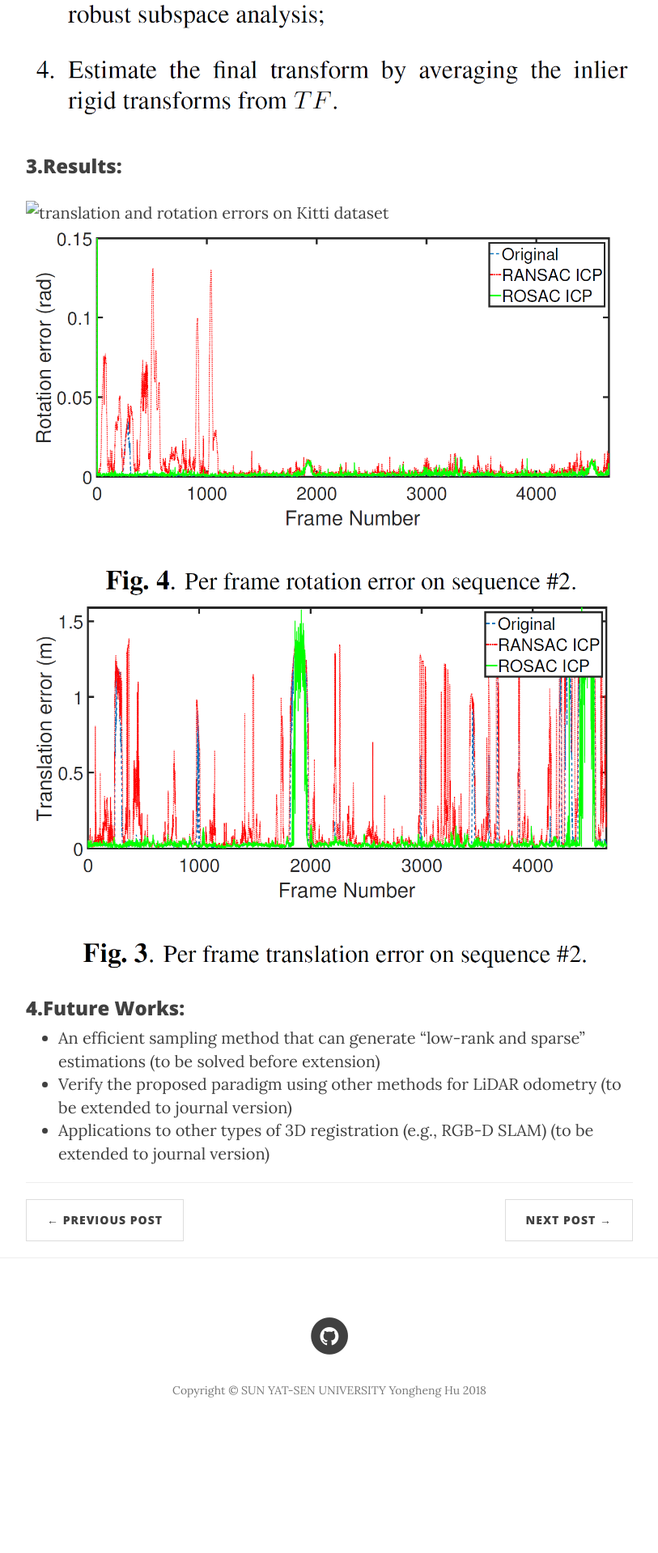
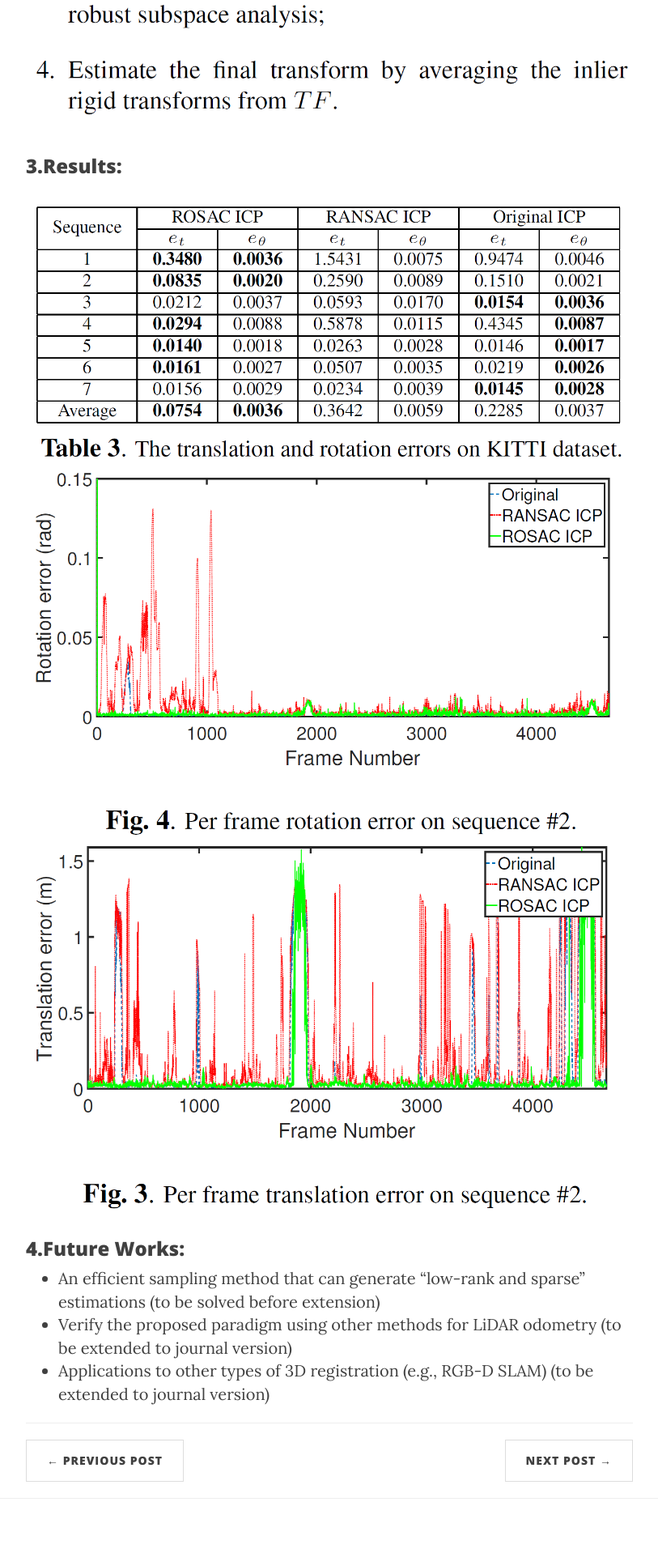
Before and after one commit to endlesswho/endlesswho.github.io, a Jekyll site: the page built from _posts/2018-01-09-the-post-543.md, in a window 1280 px wide. Shown: the part 1673-3591 px from the top of the page at 81% size, without its empty margins (233-1046 px from the left). Built offline with Jekyll 4.4.1, drawn with Linux system fonts in a browser that asks for light colours; nearby versions of some CDN libraries; before the commit the page ends 3466 px from its top, so only the background shows below that.

Commit message:
update 2018-01-09-the-post-543.md

```diff
--- a/_posts/2018-01-09-the-post-543.md
+++ b/_posts/2018-01-09-the-post-543.md
@@ -12,7 +12,7 @@ This paper has been accepted by ICASSP 2018.
 ### 2.Methodology:
 ![Methodology](/img/ROSAC_pipeline.png "Methodology")
 ### 3.Results:
-![translation and rotation errors on Kitti dataset](/master/img/ROSAC_results.png "translation and rotation errors on Kitti dataset")
+![translation and rotation errors on Kitti dataset](/img/ROSAC_results.png "translation and rotation errors on Kitti dataset")
 ![](/img/ROSAC_results_fig.png)
 ![](/img/ROSAC_results_fig2.png)
 ### 4.Future Works:
```
